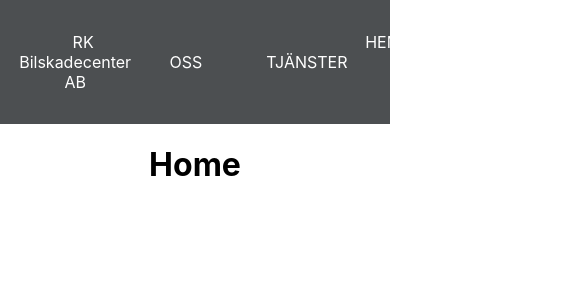
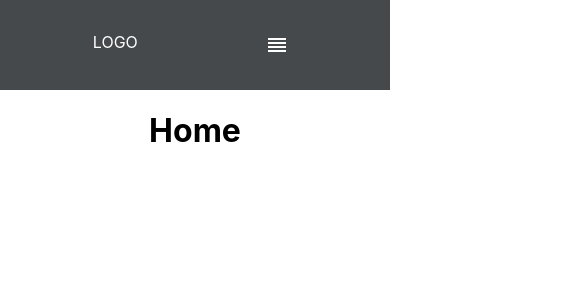
Before and after one commit to DJendryczka/react-rkbil, a React (Create React App) app: page / in a window 390 px wide. Shown: the top 300 px of the page, 585 px wide, since content can reach past the window. Built offline with nearby package versions, Linux system fonts and the light colour scheme.

Commit message:
Navbar and toggle ok

```diff
--- a/package.json
+++ b/package.json
@@ -3,6 +3,10 @@
   "version": "0.1.0",
   "private": true,
   "dependencies": {
+    "@emotion/react": "^11.10.5",
+    "@emotion/styled": "^11.10.5",
+    "@mui/icons-material": "^5.10.9",
+    "@mui/material": "^5.10.12",
     "@testing-library/jest-dom": "^5.16.5",
     "@testing-library/react": "^13.4.0",
     "@testing-library/user-event": "^13.5.0",
--- a/src/components/Navbar.css
+++ b/src/components/Navbar.css
@@ -1,23 +1,57 @@
-.navbar{
-    display: flex;
-    justify-content: space-between;
-    background-color: #121619c0;
-    width: 100%;
-    height: auto;
+.navbar {
+  display: flex;
+  justify-content: space-around;
+  background-color: #121619c7;
+  width: 100%;
+  height: auto;
 }
-.left-side, .right-side{
-    padding: 2rem 1.2rem;
+.left-side,
+.right-side {
+  padding: 2rem;
 }
 
-.links, .logo{
-    text-decoration: none;
-    color: white;
+
+
+.navbar a {
+  text-decoration: none;
+  color: white;
+  padding-left: 2rem;
 }
-.logo{
-    padding-left: 1rem;
 
+.hidden {
+  display: none;
 }
-.links{
-    padding: 2rem;
+button {
+  display: none;
+  background-color: transparent;
+  color: white;
+  border: none;
+  cursor: pointer;
+  margin-right: 3rem;
+}
 
+@media screen and (max-width: 795px) {
+  .links {
+    display: none;
+  }
+  .left-side,
+  .right-side {
+    padding: 2rem 3.8rem;
+  }
+
+  .navbar {
+    justify-content: space-between;
+  }
+
+   #open,
+   .right-side,
+   button{
+    display: flex;
+    flex-direction: column;
+    align-items: flex-start;
+  }
+
+  .hidden a {
+    padding: 1.3rem 0;
+  }
 }
--- a/src/components/Navbar.js
+++ b/src/components/Navbar.js
@@ -1,18 +1,39 @@
 import React from 'react'
+import { useState } from 'react';
 import './Navbar.css'
 import { Link } from 'react-router-dom'
+import ReorderOutlinedIcon from '@mui/icons-material/ReorderOutlined';
 function Navbar() {
+
+    const [openLinks, setOpenLinks] = useState(false)
+
+    const toggleButton = () => {
+        setOpenLinks(!openLinks)
+    }
+    //
   return (
     <div className='navbar'>
         <div className='left-side'>
-            <Link to='/' className='logo className='>RK Bilskadecenter AB</Link>
+            <Link to='/' className='logo className='>LOGO</Link>
         </div>
         <div className='right-side'>
-           <Link className='links' to='/'>HEM</Link>
-           <Link className='links' to='/About'>OM OSS</Link>
-           <Link className='links' to='/Services'>TJÄNSTER</Link>
-           <Link className='links' to='/Projects'>PROJEKT</Link>
-           <Link className='links' to='/Contact'>KONTAKT</Link>
+           <div className='links'>
+           <Link to='/'>HEM</Link>
+           <Link to='/About'>OM OSS</Link>
+           <Link to='/Services'>TJÄNSTER</Link>
+           <Link to='/Projects'>PROJEKT</Link>
+           <Link to='/Contact'>KONTAKT</Link>
+           </div>
+           <button  onClick={toggleButton}>
+            <ReorderOutlinedIcon />
+           </button>
+           <div className='hidden' id={openLinks ? 'open' : 'close'} >
+           <Link to='/'>HEM</Link>
+           <Link to='/About'>OM OSS</Link>
+           <Link to='/Services'>TJÄNSTER</Link>
+           <Link to='/Projects'>PROJEKT</Link>
+           <Link to='/Contact'>KONTAKT</Link>
+           </div>
         </div>
 
     </div>
```
Also changed, not shown: 1 other file (tests, documents, lock files or other folders).
